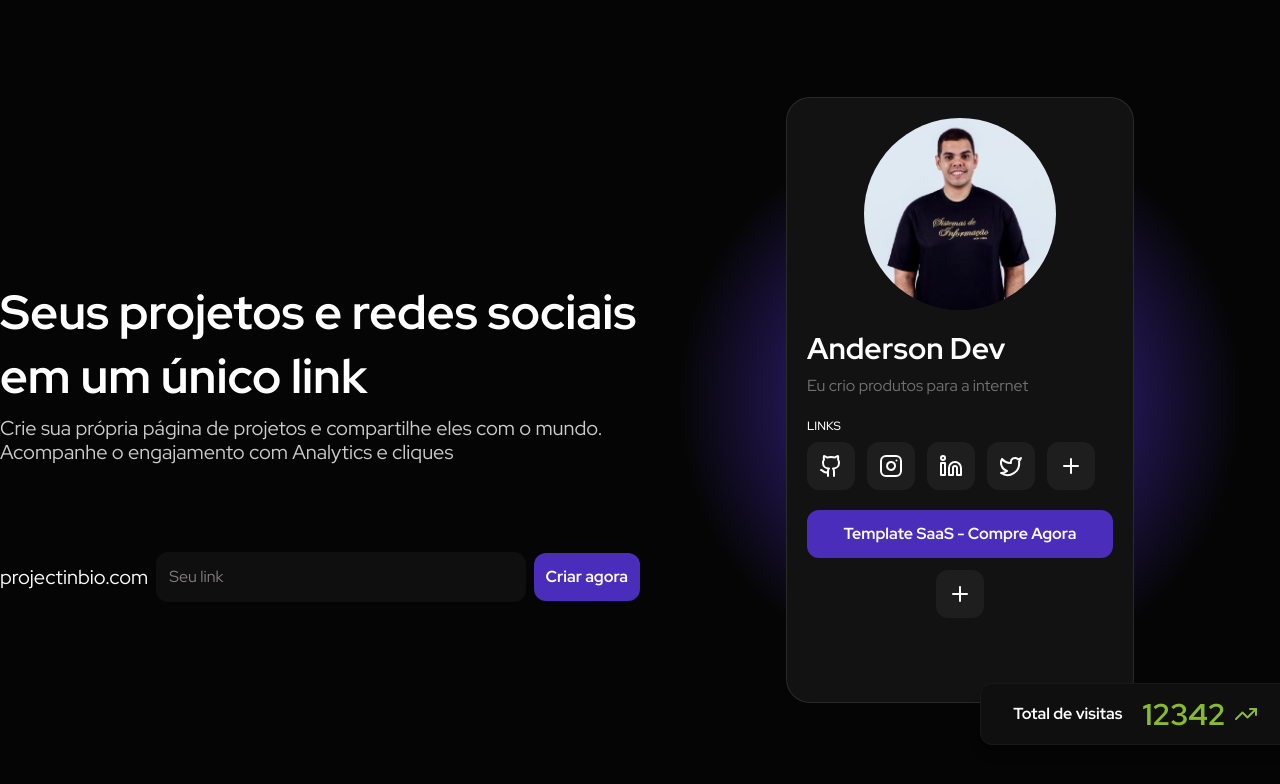
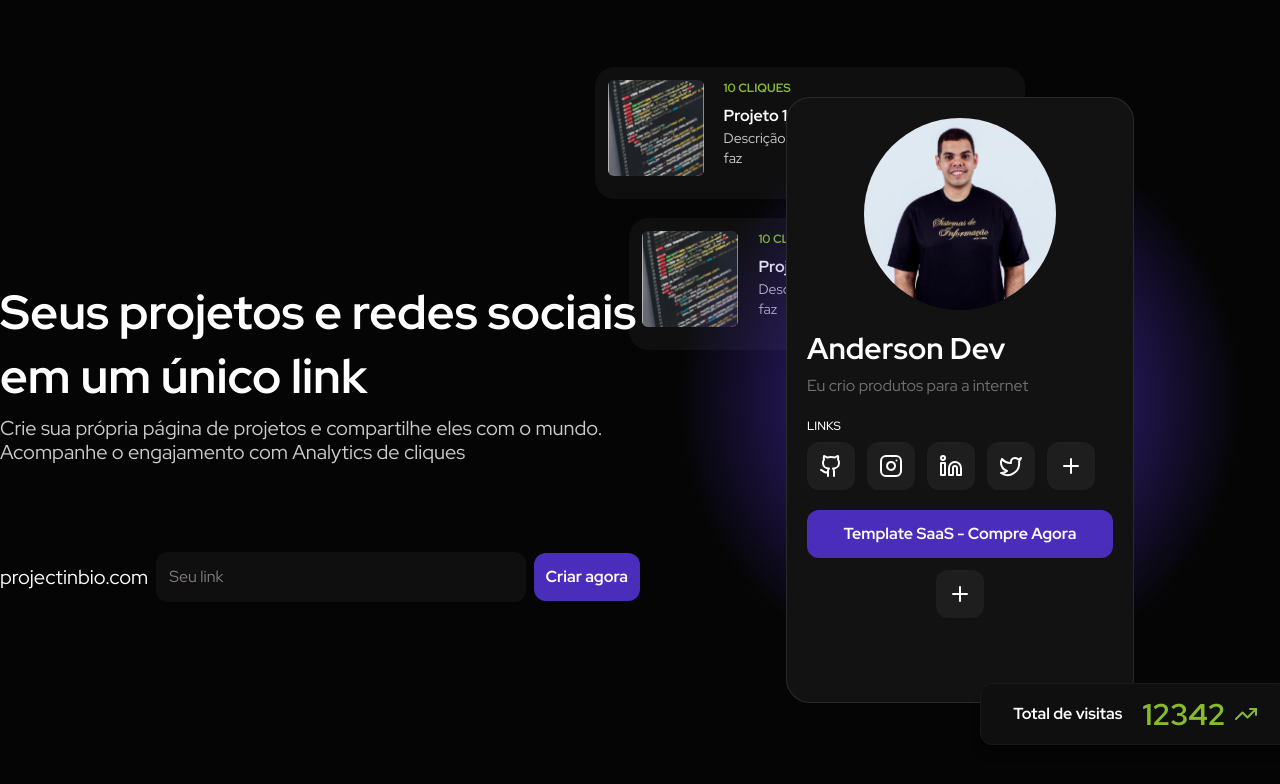
Before and after one commit to andersondev96/micro-saas-rocketseat-project-in-bio, a Next.js app: page / in a window 1280 px wide. Shown: the top 784 px of the page. Built offline with nearby package versions, Linux system fonts and the light colour scheme.

Commit message:
Finalizando a seção hero

```diff
--- /dev/null
+++ b/app/components/commons/project-card.tsx
@@ -0,0 +1,24 @@
+export default function ProjectCard() {
+  return (
+    <div className="w-[430px] h-[132px] flex gap-5 bg-background-secondary p-3 rounded-[20px] border border-transparent hover:border-border-secondary">
+      <div className="size-24 rounded-md overflow-hidden flex-shrink-0">
+        <img
+          src="/project1.jpg"
+          alt="Projeto"
+          className="w-full h-full object-cover"
+        />
+      </div>
+      <div className="flex flex-col gap-2">
+        <span className="uppercase text-xs font-bold text-accent-green">
+          10 cliques
+        </span>
+        <div className="flex flex-col">
+          <span className="text-white font-bold">Projeto 1</span>
+          <span className="text-content-body text-sm">
+            Descrição super detalhada do que o projeto faz
+          </span>
+        </div>
+      </div>
+    </div>
+  );
+}
--- a/app/components/commons/total-visits.tsx
+++ b/app/components/commons/total-visits.tsx
@@ -1,6 +1,6 @@
 import { TrendingUp } from "lucide-react";
 
-export function TotalVisits() {
+export default function TotalVisits() {
   return (
     <div className="w-min whitespace-nowrap flex items-center gap-5 bg-background-secondary border border-border-primary px-8 py-3 rounded-xl shadow-lg">
       <span className="font-bold text-white">Total de visitas</span>
--- a/app/components/landing-page/hero.tsx
+++ b/app/components/landing-page/hero.tsx
@@ -1,4 +1,5 @@
-import { TotalVisits } from "../commons/total-visits";
+import ProjectCard from "../commons/project-card";
+import TotalVisits from "../commons/total-visits";
 import UserCard from "../commons/user-card";
 import Button from "../ui/button";
 import TextInput from "../ui/text-input";
@@ -13,14 +14,15 @@ export default function Hero() {
         <h2 className="text-xl leading-6">
           Crie sua própria página de projetos e compartilhe eles com o mundo.
           <br />
-          Acompanhe o engajamento com Analytics e cliques
+          Acompanhe o engajamento com Analytics de cliques
         </h2>
         <div className="flex items-center gap-2 w-full mt-[10vh]">
           <span className="text-white text-xl">projectinbio.com</span>
-            <TextInput placeholder="Seu link"/>
+          <TextInput placeholder="Seu link" />
           <Button>Criar agora</Button>
         </div>
       </div>
+
       <div className="w-full flex items-center justify-center bg-[radial-gradient(circle_at_50%_50%,#4B2DBB,transparent_55%)]">
         <div className="relative">
           <UserCard />
@@ -28,13 +30,13 @@ export default function Hero() {
             <TotalVisits />
           </div>
           <div className="absolute top-[20%] -left-[45%] -z-10">
-               {/*  <ProjectCard /> */}
+            <ProjectCard />
           </div>
           <div className="absolute -top-[5%] -left-[55%] -z-10">
-               {/*  <ProjectCard /> */}
+            <ProjectCard />
           </div>
         </div>
       </div>
     </div>
-  )
+  );
 }
```
Lines whose indentation alone changed are shown as unchanged.
